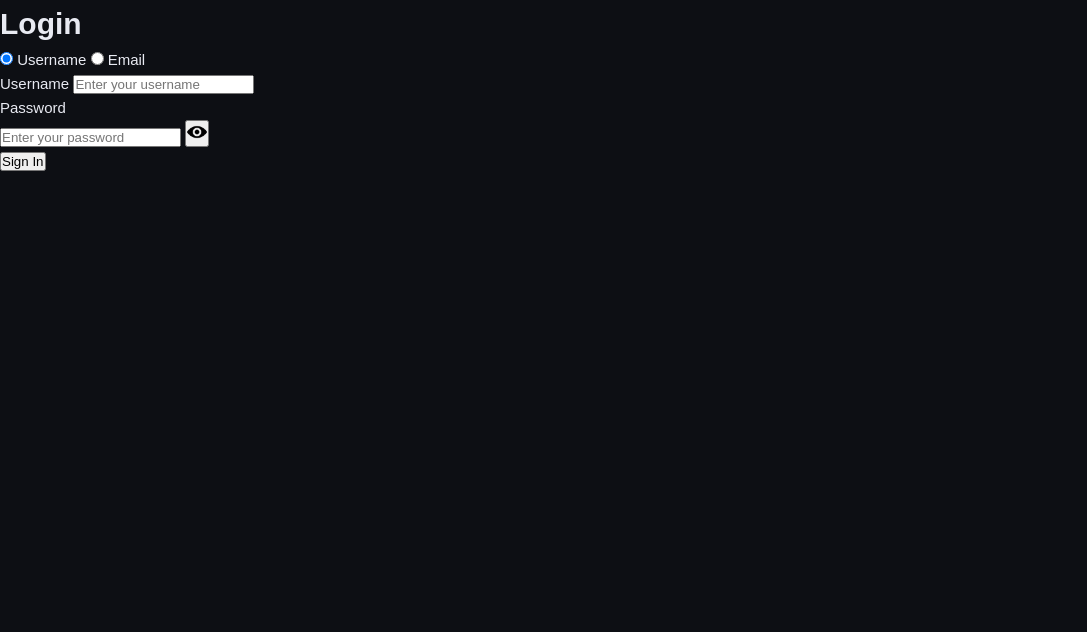
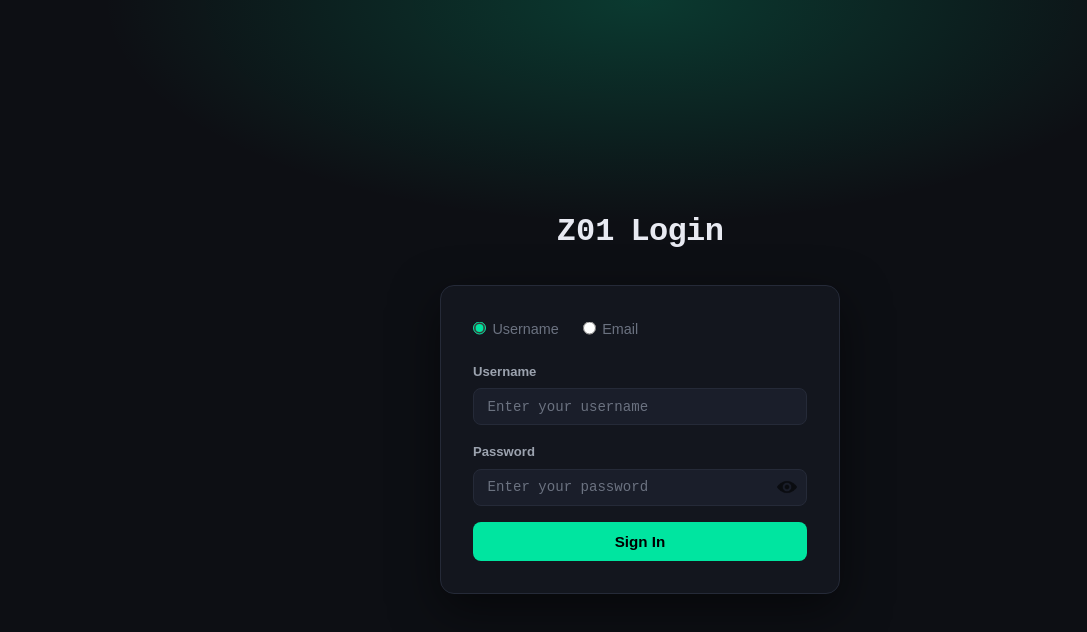
Before and after one commit to nwntaspap/GraphQL, a website with bundled scripts: page index.html in a window 1280 px wide. Shown: the whole page, without its empty margins (0-1087 px from the left). Built offline with nearby package versions, Linux system fonts and the light colour scheme.

Commit message:
add styles for the login

```diff
--- a/css/styles.css
+++ b/css/styles.css
@@ -53,3 +53,221 @@ body {
   background: var(--border);
   border-radius: 3px;
 }
+
+/* ─── Login Page ──────────────────────────────────────────────────────────── */
+
+/* Full-page centering wrapper */
+.login-container {
+  min-height: 100vh;
+  display: flex;
+  flex-direction: column;
+  align-items: center;
+  justify-content: center;
+  padding: 2rem;
+  background:
+    radial-gradient(ellipse 60% 40% at 50% 0%, rgba(0, 229, 160, 0.2) 0%, transparent 70%),
+    var(--bg);
+}
+
+.login-header {
+  display: flex;
+  align-items: center;
+  justify-content: space-between;
+  margin-bottom: 1.75rem;
+  gap: 1rem;
+}
+
+.login-header .login-brand {
+  font-family: var(--font-mono);
+  font-size: 2rem;
+  font-weight: 800;
+}
+
+.login-container h1 {
+  font-family: var(--font-mono);
+  font-size: 2rem;
+  font-weight: 800;
+  letter-spacing: -0.02em;
+}
+
+/* The form card */
+.login-container form {
+  width: min(100%, 400px);
+  background: var(--surface);
+  border: 1px solid var(--border);
+  border-radius: var(--radius-lg);
+  padding: 2rem;
+  box-shadow: 0 16px 48px rgba(0, 0, 0, 0.5);
+  animation: fadeUp 0.4s ease both;
+}
+
+@keyframes fadeUp {
+  from {
+    opacity: 0;
+    transform: translateY(16px);
+  }
+  to {
+    opacity: 1;
+    transform: translateY(0);
+  }
+}
+
+/* Radio buttons row */
+.radio-group {
+  display: flex;
+  gap: 1.5rem;
+  margin-bottom: 1.25rem;
+  font-size: 0.9rem;
+  color: var(--text-muted);
+}
+
+.radio-group label {
+  display: flex;
+  align-items: center;
+  gap: 0.4rem;
+  cursor: pointer;
+}
+
+.radio-group input[type='radio'] {
+  accent-color: var(--accent);
+  cursor: pointer;
+  transform: translateY(-1.5px); /* We need this to align with the text */
+}
+
+/* Label + input pairs */
+.input-group {
+  margin-bottom: 1rem;
+}
+
+.input-group label {
+  display: block;
+  font-size: 0.82rem;
+  font-weight: 600;
+  color: var(--text-dim);
+  margin-bottom: 0.4rem;
+}
+
+.input-group input {
+  width: 100%;
+  padding: 0.6rem 0.85rem;
+  border-radius: var(--radius);
+  border: 1px solid var(--border);
+  background: var(--surface-2);
+  color: var(--text);
+  font-family: var(--font-mono);
+  font-size: 0.88rem;
+  outline: none;
+  transition:
+    border-color 0.18s,
+    box-shadow 0.18s;
+}
+
+.input-group input:focus {
+  border-color: var(--accent);
+  box-shadow: 0 0 0 3px var(--accent-glow);
+}
+
+.input-group input::placeholder {
+  color: var(--text-muted);
+}
+
+/* Password field with the eye button inside it */
+.password-wrapper {
+  position: relative;
+}
+
+.eye-btn {
+  position: absolute;
+  right: 0.6rem;
+  top: 50%;
+  transform: translateY(-50%);
+  background: none;
+  border: none;
+  cursor: pointer;
+  padding: 0;
+  display: flex;
+  align-items: center;
+  opacity: 0.6;
+  transition: opacity 0.18s;
+}
+
+.eye-btn:hover {
+  opacity: 1;
+}
+
+/* Submit button — shared with profile retry button */
+.submit-btn {
+  width: 100%;
+  margin-top: 0.75rem;
+  padding: 0.7rem;
+  border-radius: var(--radius);
+  border: none;
+  background: var(--accent);
+  color: #000;
+  font-family: var(--font-display);
+  font-size: 0.95rem;
+  font-weight: 700;
+  cursor: pointer;
+  display: flex;
+  align-items: center;
+  justify-content: center;
+  gap: 0.5rem;
+  transition:
+    background 0.2s,
+    transform 0.12s,
+    opacity 0.2s;
+}
+
+.submit-btn:hover:not(:disabled) {
+  background: #00ffb2;
+  transform: translateY(-1px);
+}
+.submit-btn:disabled {
+  opacity: 0.55;
+  cursor: not-allowed;
+}
+
+/* Spinner inside submit button */
+.spinner {
+  width: 16px;
+  height: 16px;
+  border: 2px solid rgba(0, 0, 0, 0.25);
+  border-top-color: #000;
+  border-radius: 50%;
+  animation: spin 0.7s linear infinite;
+}
+
+@keyframes spin {
+  to {
+    transform: rotate(360deg);
+  }
+}
+
+/* Error message below form */
+.error {
+  margin-top: 0.75rem;
+  padding: 0.55rem 0.85rem;
+  border-radius: 6px;
+  background: rgba(255, 77, 109, 0.1);
+  border: 1px solid rgba(255, 77, 109, 0.25);
+  color: var(--danger);
+  font-family: var(--font-mono);
+  font-size: 0.82rem;
+  text-align: center;
+  animation: shake 0.3s ease;
+}
+
+@keyframes shake {
+  0%,
+  100% {
+    transform: translateX(0);
+  }
+  20%,
+  60% {
+    transform: translateX(-4px);
+  }
+  40%,
+  80% {
+    transform: translateX(4px);
+  }
+}
--- a/js/login.js
+++ b/js/login.js
@@ -7,7 +7,10 @@ export function showLoginView() {
 
   document.getElementById('login-view').innerHTML = `
     <div class="login-container">
-      <h1>Login</h1>
+      <div class="login-header">
+        <span class="login-brand">Z01</span>
+        <h1>Login</h1>
+      </div>
       <form id="login-form">
         <div class="radio-group">
           <label>
```
